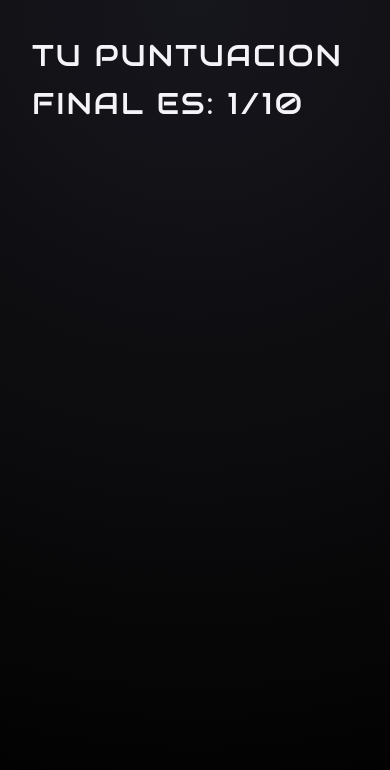
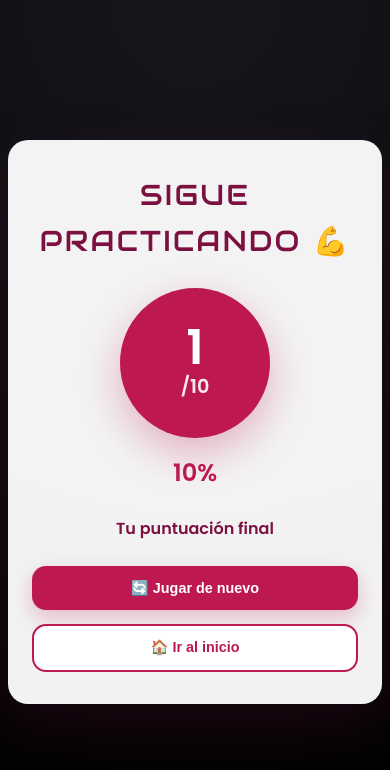
Before and after one commit to SaKio1985/Trivial, a Vue app: page /finish/1 in a window 390 px wide. Shown: the top 770 px of the page. Built offline with nearby package versions, Linux system fonts and the light colour scheme.

Commit message:
Actualizacion a responsive y arreglo de diseños varios

```diff
--- a/package.json
+++ b/package.json
@@ -26,7 +26,7 @@
     "eslint-plugin-vue": "~10.5.1",
     "globals": "^16.5.0",
     "prettier": "3.6.2",
-    "vite": "^7.2.2",
+    "vite": "^7.2.4",
     "vite-plugin-vue-devtools": "^8.0.5"
   }
 }
--- a/src/assets/main.css
+++ b/src/assets/main.css
@@ -1,10 +1,16 @@
 @import './base.css';
+
+* {
+  margin: 0;
+  padding: 0;
+  box-sizing: border-box;
+}
 
 #app {
   max-width: 1280px;
   margin: 0 auto;
-  padding: 2rem;
   font-weight: normal;
+  width: 100%;
 }
 
 a,
@@ -21,15 +27,40 @@ a,
   }
 }
 
-@media (min-width: 1024px) {
-  body {
-    display: flex;
-    place-items: center;
+/* Responsive utilities */
+.container {
+  width: 100%;
+  max-width: 1200px;
+  margin: 0 auto;
+  padding: 0 1rem;
+}
+
+/* Mejora para pantallas táctiles */
+@media (max-width: 768px) {
+  * {
+    -webkit-tap-highlight-color: transparent;
   }
 
-  #app {
-    display: grid;
-    grid-template-columns: 1fr 1fr;
-    padding: 0 2rem;
+  button,
+  a {
+    min-height: 44px; /* Tamaño mínimo recomendado para táctil */
+    min-width: 44px;
   }
 }
+
+/* Ocultar scrollbar en móvil si es necesario */
+@media (max-width: 480px) {
+  body {
+    overflow-x: hidden;
+  }
+}
+
+/* Landscape móvil */
+@media (max-width: 896px) and (orientation: landscape) {
+  .game-container,
+  .finish-container,
+  .home {
+    min-height: 100vh;
+    padding: 1rem 2rem;
+  }
+}
--- a/src/components/AnswerCard.vue
+++ b/src/components/AnswerCard.vue
@@ -16,9 +16,13 @@ const selectAnswer = (answer) => {
 
 <template>
   <div class="answers">
-    <button v-for="answer in answers" :key="answer.id" type="button" @click="selectAnswer(answer)">
-      {{ answer.text }}
-    </button>
+    <button
+      v-for="answer in answers"
+      :key="answer.id"
+      type="button"
+      @click="selectAnswer(answer)"
+      v-html="answer.text"
+    ></button>
   </div>
 </template>
 
--- a/src/components/ButtonComponent.vue
+++ b/src/components/ButtonComponent.vue
@@ -6,7 +6,69 @@ defineProps({
 </script>
 
 <template>
-  <button @click="funcionalidad">{{ texto }}</button>
+  <button class="game-button" @click="funcionalidad">
+    {{ texto }}
+  </button>
 </template>
 
-<style scoped></style>
+<style scoped>
+.game-button {
+  background: linear-gradient(135deg, var(--raspberry-red) 0%, var(--burgundy-dark) 100%);
+  color: white;
+  border: none;
+  padding: 1.2rem 3rem;
+  border-radius: 50px;
+  font-size: 1.2rem;
+  font-weight: 600;
+  cursor: pointer;
+  transition: all 0.3s ease;
+  width: 100%;
+  box-shadow: 0 10px 30px rgba(189, 24, 82, 0.3);
+  letter-spacing: 0.5px;
+  position: relative;
+  overflow: hidden;
+}
+
+.game-button::before {
+  content: '';
+  position: absolute;
+  top: 50%;
+  left: 50%;
+  width: 0;
+  height: 0;
+  border-radius: 50%;
+  background: rgba(255, 255, 255, 0.2);
+  transform: translate(-50%, -50%);
+  transition:
+    width 0.6s,
+    height 0.6s;
+}
+
+.game-button:hover::before {
+  width: 300px;
+  height: 300px;
+}
+
+.game-button:hover {
+  transform: translateY(-3px);
+  box-shadow: 0 15px 40px rgba(189, 24, 82, 0.4);
+}
+
+.game-button:active {
+  transform: translateY(-1px);
+}
+
+@media (max-width: 768px) {
+  .game-button {
+    padding: 1rem 2.5rem;
+    font-size: 1.1rem;
+  }
+}
+
+@media (max-width: 480px) {
+  .game-button {
+    padding: 0.9rem 2rem;
+    font-size: 1rem;
+  }
+}
+</style>
--- a/src/views/FInishPage.vue
+++ b/src/views/FInishPage.vue
@@ -1,7 +1,202 @@
-<script setup></script>
+<script setup>
+import { useRouter } from 'vue-router'
+import { computed } from 'vue'
+
+const router = useRouter()
+const score = computed(() => router.currentRoute.value.params.score || 0)
+const percentage = computed(() => Math.round((score.value / 10) * 100))
+
+const getMessage = () => {
+  if (percentage.value >= 90) return '¡Increíble! 🎉'
+  if (percentage.value >= 70) return '¡Muy bien! 👏'
+  if (percentage.value >= 50) return 'Buen intento 👍'
+  return 'Sigue practicando 💪'
+}
+
+const restartGame = () => {
+  router.push({ name: 'game' })
+}
+
+const goHome = () => {
+  router.push({ name: 'home' })
+}
+</script>
 
 <template>
-  <h1>Tu puntuacion final es: {{ $route.params.score }}/10</h1>
+  <div class="finish-container">
+    <div class="finish-card">
+      <h1 class="title">{{ getMessage() }}</h1>
+      <div class="score-display">
+        <div class="score-circle">
+          <span class="score-number">{{ score }}</span>
+          <span class="score-total">/10</span>
+        </div>
+        <p class="percentage">{{ percentage }}%</p>
+      </div>
+      <p class="message">Tu puntuación final</p>
+
+      <div class="button-group">
+        <button class="btn-primary" @click="restartGame">🔄 Jugar de nuevo</button>
+        <button class="btn-secondary" @click="goHome">🏠 Ir al inicio</button>
+      </div>
+    </div>
+  </div>
 </template>
 
-<style scoped></style>
+<style scoped>
+.finish-container {
+  display: flex;
+  justify-content: center;
+  align-items: center;
+  min-height: 100vh;
+  background: radial-gradient(circle at top, var(--peach-pastel), #fef2e8 40%, #f7dac5 100%);
+  padding: 1rem;
+}
+
+.finish-card {
+  background: rgba(255, 255, 255, 0.95);
+  border-radius: 28px;
+  box-shadow: 0 20px 60px rgba(123, 16, 65, 0.2);
+  padding: 3rem;
+  text-align: center;
+  width: 100%;
+  max-width: 500px;
+  display: flex;
+  flex-direction: column;
+  align-items: center;
+  gap: 2rem;
+}
+
+.title {
+  font-family: 'Audiowide', sans-serif;
+  color: var(--burgundy-dark);
+  font-size: clamp(1.8rem, 5vw, 2.5rem);
+  margin: 0;
+}
+
+.score-display {
+  display: flex;
+  flex-direction: column;
+  align-items: center;
+  gap: 1rem;
+}
+
+.score-circle {
+  background: var(--raspberry-red);
+  width: clamp(150px, 30vw, 200px);
+  height: clamp(150px, 30vw, 200px);
+  border-radius: 50%;
+  display: flex;
+  flex-direction: column;
+  align-items: center;
+  justify-content: center;
+  box-shadow: 0 15px 40px rgba(189, 24, 82, 0.3);
+}
+
+.score-number {
+  font-size: clamp(3rem, 8vw, 4.5rem);
+  font-weight: 700;
+  color: white;
+  line-height: 1;
+}
+
+.score-total {
+  font-size: clamp(1.2rem, 3vw, 1.5rem);
+  color: rgba(255, 255, 255, 0.9);
+  font-weight: 600;
+}
+
+.percentage {
+  font-size: clamp(1.5rem, 4vw, 2rem);
+  font-weight: 700;
+  color: var(--raspberry-red);
+  margin: 0;
+}
+
+.message {
+  font-size: clamp(1rem, 2.5vw, 1.2rem);
+  color: var(--burgundy-dark);
+  font-weight: 600;
+  margin: 0;
+}
+
+.button-group {
+  display: flex;
+  flex-direction: column;
+  gap: 1rem;
+  width: 100%;
+}
+
+button {
+  padding: 1rem 2rem;
+  border: none;
+  border-radius: 14px;
+  font-size: clamp(0.9rem, 2vw, 1.1rem);
+  font-weight: 600;
+  cursor: pointer;
+  transition: all 0.3s ease;
+  width: 100%;
+}
+
+.btn-primary {
+  background: var(--raspberry-red);
+  color: white;
+  box-shadow: 0 8px 20px rgba(189, 24, 82, 0.25);
+}
+
+.btn-primary:hover {
+  background: var(--raspberry-red-dark);
+  transform: translateY(-2px);
+  box-shadow: 0 12px 25px rgba(189, 24, 82, 0.35);
+}
+
+.btn-secondary {
+  background: white;
+  color: var(--raspberry-red);
+  border: 2px solid var(--raspberry-red);
+}
+
+.btn-secondary:hover {
+  background: var(--raspberry-red);
+  color: white;
+  transform: translateY(-2px);
+  box-shadow: 0 8px 20px rgba(189, 24, 82, 0.25);
+}
+
+button:active {
+  transform: translateY(0);
+}
+
+/* Tablet */
+@media (max-width: 768px) {
+  .finish-card {
+    padding: 2.5rem;
+    gap: 1.5rem;
+  }
+
+  button {
+    padding: 0.9rem 1.8rem;
+  }
+}
+
+/* Mobile */
+@media (max-width: 480px) {
+  .finish-container {
+    padding: 0.5rem;
+  }
+
+  .finish-card {
+    padding: 2rem 1.5rem;
+    border-radius: 20px;
+    gap: 1.5rem;
+  }
+
+  .button-group {
+    gap: 0.85rem;
+  }
+
+  button {
+    padding: 0.85rem 1.5rem;
+  }
+}
+</style>
--- a/src/views/GamePage.vue
+++ b/src/views/GamePage.vue
@@ -61,8 +61,8 @@ const handleAnswer = async (answer) => {
     <section class="question-card" v-if="currentQuestion">
       <h2 v-html="currentQuestion.question" class="question-title"></h2>
       <p class="meta">
-        <span>{{ currentQuestion.category }}</span>
-        <span>{{ currentQuestion.difficulty }}</span>
+        <span class="category" v-html="currentQuestion.category"></span>
+        <span class="difficulty" v-html="currentQuestion.difficulty"></span>
       </p>
       <AnswerCard :answers="currentAnswers" @select="handleAnswer" />
     </section>
@@ -79,38 +79,67 @@ const handleAnswer = async (answer) => {
   display: grid;
   place-items: center;
   background: radial-gradient(circle at top, var(--peach-pastel), #fef2e8 40%, #f7dac5 100%);
-  padding: 3rem 1.5rem;
+  padding: 1rem;
   position: relative;
   align-items: center;
 }
 .question-card {
   background: rgba(255, 255, 255, 0.9);
   border-radius: 28px;
-  padding: 3rem;
+  padding: 2rem;
   display: flex;
   flex-direction: column;
   justify-content: space-between;
-
   box-shadow: 0 18px 60px rgba(123, 16, 65, 0.18);
-  width: 800px;
-  height: 800px;
+  width: 100%;
+  max-width: 800px;
+  min-height: 500px;
+  gap: 2rem;
 }
 .question-title {
   font-family: 'Audiowide', sans-serif;
   color: var(--burgundy-dark);
-  font-size: clamp(1.6rem, 2.5vw, 2.4rem);
-  margin-bottom: 1.5rem;
+  font-size: clamp(1.2rem, 4vw, 2.4rem);
+  margin-bottom: 1rem;
+  line-height: 1.4;
 }
 .meta {
   display: flex;
   gap: 0.75rem;
-  font-size: 0.9rem;
+  font-size: clamp(0.8rem, 2vw, 0.9rem);
   color: var(--burgundy-dark);
+  flex-wrap: wrap;
+}
+/* ✨ MEJORAS EN LAS ETIQUETAS */
+.meta span {
+  display: inline-block;
+  padding: 0.5rem 1rem;
+  border-radius: 20px;
+  font-weight: 600;
+  letter-spacing: 0.3px;
+  transition: transform 0.2s ease;
+}
+
+.meta span:hover {
+  transform: translateY(-2px);
+}
+
+.category {
+  background: linear-gradient(135deg, #667eea 0%, #764ba2 100%);
+  color: white;
+  box-shadow: 0 4px 12px rgba(102, 126, 234, 0.25);
+}
+
+.difficulty {
+  background: rgba(189, 24, 82, 0.1);
+  color: var(--raspberry-red);
+  border: 2px solid var(--raspberry-red);
+  font-weight: 700;
 }
 .score-badge {
-  position: absolute;
-  top: 2rem;
-  right: 2rem;
+  position: fixed;
+  top: 1rem;
+  right: 1rem;
   background: var(--raspberry-red);
   color: #fff;
   padding: 0.75rem 1.5rem;
@@ -118,10 +147,57 @@ const handleAnswer = async (answer) => {
   box-shadow: 0 10px 20px rgba(189, 24, 82, 0.2);
   font-weight: 600;
   letter-spacing: 1px;
+  z-index: 10;
 }
 .loader {
   display: flex;
   align-items: center;
   justify-content: center;
 }
+@media (max-width: 768px) {
+  .game-container {
+    padding: 1rem 0.5rem;
+  }
+
+  .question-card {
+    padding: 1.5rem;
+    border-radius: 20px;
+    min-height: auto;
+    gap: 1.5rem;
+  }
+
+  .score-badge {
+    padding: 0.5rem 1rem;
+    font-size: 0.9rem;
+  }
+}
+
+/* Mobile */
+@media (max-width: 480px) {
+  .game-container {
+    padding: 0.5rem;
+  }
+
+  .question-card {
+    padding: 1.25rem;
+    border-radius: 16px;
+    gap: 1.25rem;
+  }
+
+  .question-title {
+    margin-bottom: 0.75rem;
+  }
+
+  .meta {
+    gap: 0.5rem;
+    font-size: 0.75rem;
+  }
+
+  .score-badge {
+    top: 0.75rem;
+    right: 0.75rem;
+    padding: 0.5rem 0.9rem;
+    font-size: 0.85rem;
+  }
+}
 </style>
--- a/src/views/HomePage.vue
+++ b/src/views/HomePage.vue
@@ -28,7 +28,7 @@ const startGame = () => {
   align-items: center;
   height: 100vh;
   background: var(--bg-base);
-  padding: 2rem;
+  padding: 1rem;
 }
 .hero-card {
   background: rgba(255, 255, 255, 0.9);
@@ -36,6 +36,7 @@ const startGame = () => {
   box-shadow: 0 20px 40px rgba(123, 16, 65, 0.15);
   padding: 3rem;
   text-align: center;
+  width: 100%;
   max-width: 420px;
 }
 .subtitle {
@@ -43,4 +44,74 @@ const startGame = () => {
   font-weight: 600;
   color: var(--raspberry-red);
 }
+.title {
+  font-size: clamp(2rem, 6vw, 3rem);
+  margin-bottom: 0.5rem;
+  color: var(--burgundy-dark);
+}
+
+.subtitle {
+  margin: 1rem 0 2rem;
+  font-weight: 600;
+  color: var(--raspberry-red);
+  font-size: clamp(1rem, 3vw, 1.2rem);
+}
+button {
+  background: var(--raspberry-red);
+  color: white;
+  border: none;
+  padding: 1rem 2rem;
+  border-radius: 12px;
+  font-size: 1.1rem;
+  font-weight: 600;
+  cursor: pointer;
+  transition: all 0.3s ease;
+  width: 100%;
+  max-width: 250px;
+}
+
+button:hover {
+  background: var(--raspberry-red-dark);
+  transform: translateY(-2px);
+  box-shadow: 0 10px 20px rgba(189, 24, 82, 0.3);
+}
+
+button:active {
+  transform: translateY(0);
+}
+
+/* Tablet */
+@media (max-width: 768px) {
+  .hero-card {
+    padding: 2.5rem;
+    border-radius: 20px;
+  }
+
+  button {
+    padding: 0.9rem 1.8rem;
+    font-size: 1rem;
+  }
+}
+
+/* Mobile */
+@media (max-width: 480px) {
+  .home {
+    padding: 0.5rem;
+  }
+
+  .hero-card {
+    padding: 2rem 1.5rem;
+    border-radius: 16px;
+  }
+
+  .subtitle {
+    margin: 0.75rem 0 1.5rem;
+  }
+
+  button {
+    padding: 0.85rem 1.5rem;
+    font-size: 0.95rem;
+    max-width: 100%;
+  }
+}
 </style>
```
Also changed, not shown: 1 other file (tests, documents, lock files or other folders).
